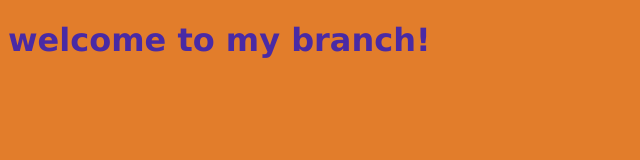
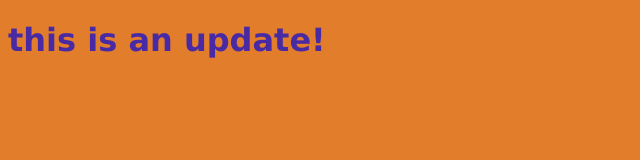
Before and after one commit to NesrineDobb/myproject, a plain HTML site: page index.html in a window 1280 px wide. Shown: the whole page, without its empty margins (0-640 px from the left). Drawn offline with Linux system fonts and the light colour scheme.

Commit message:
edit the html file

```diff
--- a/index.html
+++ b/index.html
@@ -7,7 +7,7 @@
     <link rel="stylesheet" href="style.css">
 </head>
 <body>
-  <h1>welcome to my branch!</h1>
+  <h1>this is an update!</h1>
     <script src="app.js"></script>
 </body>
 </html>
```
